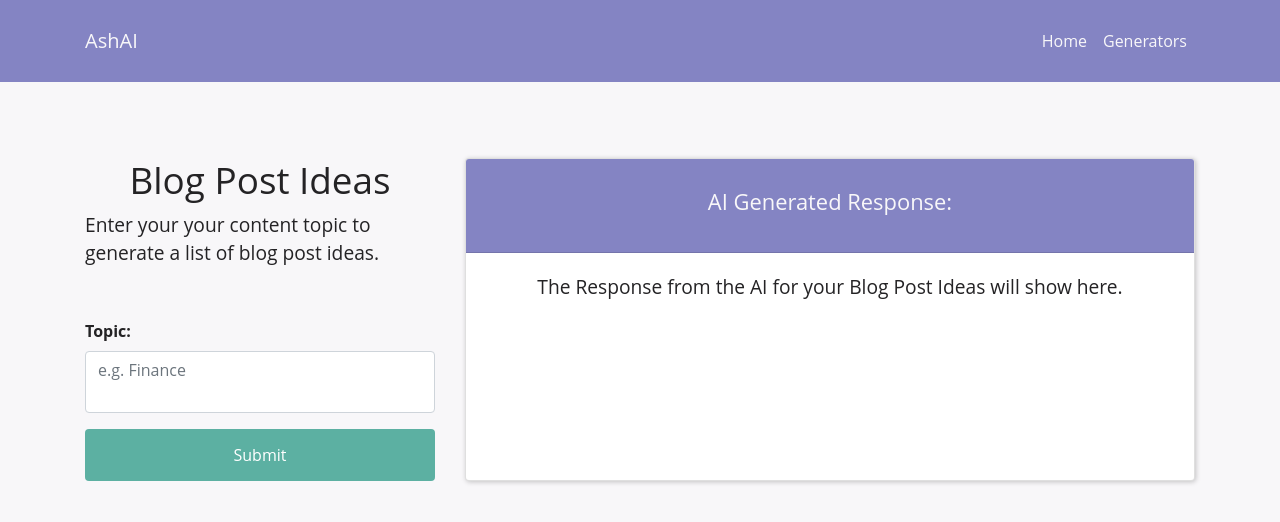
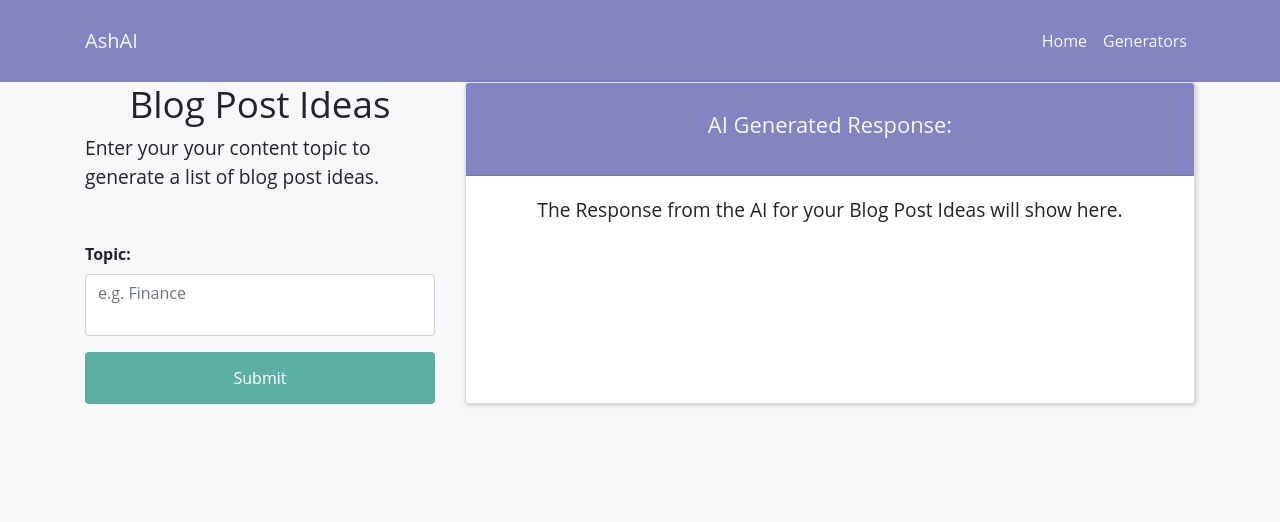
Before and after one commit to ash1eygrace/ai-content, a React (Create React App) app: page /blog-ideas in a window 1280 px wide. Shown: the top 522 px of the page. Built offline with nearby package versions, Linux system fonts and the light colour scheme.

Commit message:
add main id to main element of generator page

```diff
--- a/src/components/generators/Generator.js
+++ b/src/components/generators/Generator.js
@@ -39,7 +39,7 @@ const GeneratorComponent = (props) => {
   const { title, description2, formLabel, formName, placeholder } = props.generatorData;
 
   return (
-    <div id="main-content">
+    <div id="main">
       <Container>
         <Row>
           <Col xs={6} md={4}>
```
